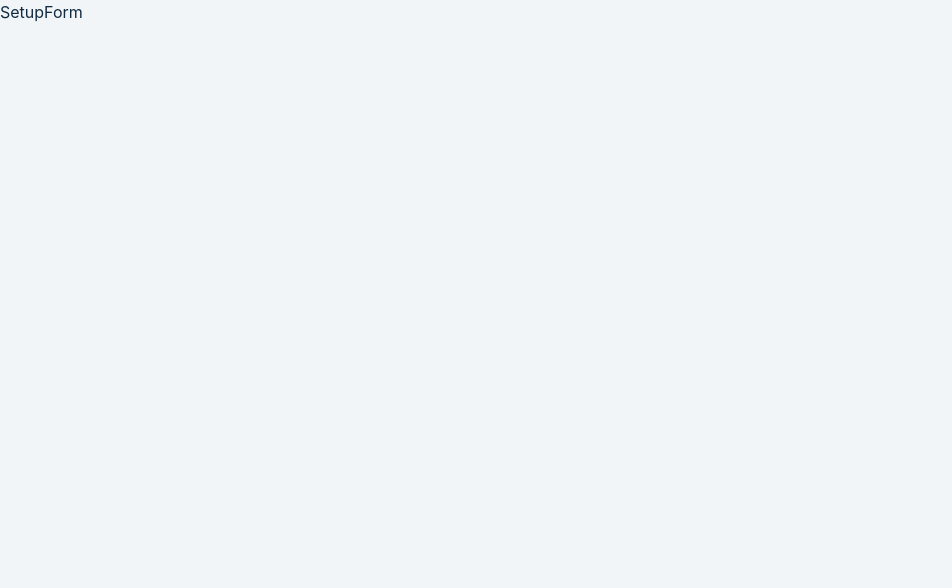
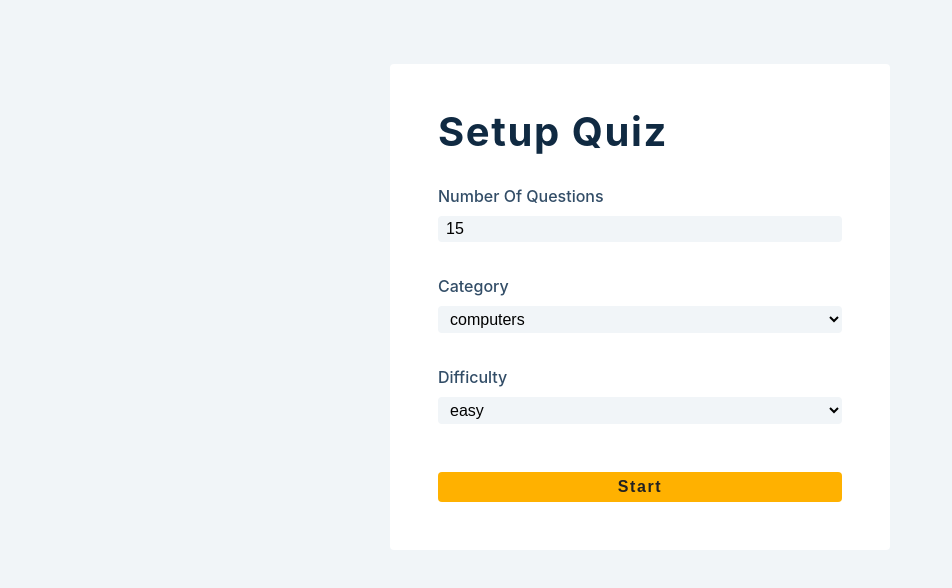
Before and after one commit to arslanovngc/react-tuto-projects, a React (Create React App) app: page / in a window 1280 px wide. Shown: the top 588 px of the page, without its empty margins (0-952 px from the left). Built offline with nearby package versions, Linux system fonts and the light colour scheme.

Commit message:
Done. Full eighth project

```diff
--- a/src/components/Quiz/Main.js
+++ b/src/components/Quiz/Main.js
@@ -6,7 +6,7 @@
 import "./main.css";
 
 const Main = () => {
-  const { isSettingUp, isLoading, questions, index, isCorrect, error, quiz, isModalOpen } = useGlobalContext();
+  const { isSettingUp, isLoading, questions, index, correct, nextQuestion, checkAnswer } = useGlobalContext();
 
   if (isSettingUp) {
     return <SetupForm />;
@@ -16,7 +16,46 @@
     return <Loading />;
   }
 
-  return <div>Main</div>;
+  const { question, incorrect_answers, correct_answer } = questions[index];
+
+  let answers = [...incorrect_answers];
+  const tempIndex = Math.floor(Math.random() * 4);
+
+  if (tempIndex === 3) {
+    answers.push(correct_answer);
+  } else {
+    answers.push(answers[tempIndex]);
+    answers[tempIndex] = correct_answer;
+  }
+
+  return (
+    <main>
+      <Modal />
+      <section className="quiz">
+        <p className="correct-answers">
+          correct answer: {correct}/{index}
+        </p>
+        <article className="container">
+          <h2 dangerouslySetInnerHTML={{ __html: question }} />
+          <div className="btn-container">
+            {answers.map((answer, index) => {
+              return (
+                <button
+                  key={index}
+                  className="answer-btn"
+                  onClick={() => checkAnswer(correct_answer === answer)}
+                  dangerouslySetInnerHTML={{ __html: answer }}
+                ></button>
+              );
+            })}
+          </div>
+        </article>
+        <button className="next-question" onClick={nextQuestion}>
+          next
+        </button>
+      </section>
+    </main>
+  );
 };
 
 export default Main;
--- a/src/components/Quiz/Modal.js
+++ b/src/components/Quiz/Modal.js
@@ -1,9 +1,19 @@
-import React from 'react'
+import { useGlobalContext } from "./context";
 
 const Modal = () => {
+  const { isModalOpen, closeModal, correct, questions } = useGlobalContext();
+
   return (
-    <div>Modal</div>
-  )
-}
+    <div className={`modal-container ${isModalOpen ? "isOpen" : null}`}>
+      <div className="modal-content">
+        <h2>Congrats!</h2>
+        <p>You answered {((correct / questions.length) * 100).toFixed(0)}% of questions correctly!</p>
+        <button className="close-btn" onClick={closeModal}>
+          Play again
+        </button>
+      </div>
+    </div>
+  );
+};
 
-export default Modal
+export default Modal;
--- a/src/components/Quiz/SetupForm.js
+++ b/src/components/Quiz/SetupForm.js
@@ -1,9 +1,54 @@
-import React from 'react'
+import { useGlobalContext } from "./context";
 
 const SetupForm = () => {
+  const { quiz, handleChange, handleSubmit, error } = useGlobalContext();
+
   return (
-    <div>SetupForm</div>
-  )
-}
+    <section className="quiz quiz-small">
+      <form className="setup-form">
+        <h2>Setup Quiz</h2>
+        <div className="form-control">
+          <label htmlFor="amount">number of questions</label>
+          <input
+            type="number"
+            name="amount"
+            id="amount"
+            value={quiz.amount}
+            onChange={handleChange}
+            className="form-input"
+            min={1}
+            max={50}
+          />
+        </div>
+        <div className="form-control">
+          <label htmlFor="category">category</label>
+          <select name="category" id="category" value={quiz.category} onChange={handleChange} className="form-input">
+            <option value="computers">computers</option>
+            <option value="sports">sports</option>
+            <option value="history">history</option>
+          </select>
+        </div>
+        <div className="form-control">
+          <label htmlFor="difficulty">difficulty</label>
+          <select
+            name="difficulty"
+            id="difficulty"
+            value={quiz.difficulty}
+            onChange={handleChange}
+            className="form-input"
+          >
+            <option value="easy">easy</option>
+            <option value="medium">medium</option>
+            <option value="hard">hard</option>
+          </select>
+        </div>
+        {error && <p className="error">Ooops! Can not generate questions, please select different options!</p>}
+        <button type="submit" onClick={handleSubmit} className="submit-btn">
+          start
+        </button>
+      </form>
+    </section>
+  );
+};
 
-export default SetupForm
+export default SetupForm;
--- a/src/components/Quiz/context.js
+++ b/src/components/Quiz/context.js
@@ -3,8 +3,6 @@
 
 const Endpoint = "https://opentdb.com/api.php?";
 
-const url = "";
-const tempUrl = "https://opentdb.com/api.php?amount=15&category=18&difficulty=easy&type=boolean";
 const table = {
   computers: 18,
   sports: 21,
@@ -18,7 +16,7 @@
     [isLoading, setIsLoading] = useState(false),
     [questions, setQuestions] = useState([]),
     [index, setIndex] = useState(0),
-    [isCorrect, setIsCorrect] = useState(0),
+    [correct, setCorrect] = useState(0),
     [error, setError] = useState(false),
     [quiz, setQuiz] = useState({
       amount: 15,
@@ -32,7 +30,6 @@
     setIsSettingUp(false);
 
     const resp = await axios(url).catch((e) => console.log(e));
-
     if (resp) {
       const data = resp.data.results;
 
@@ -64,7 +61,7 @@
 
   const checkAnswer = (value) => {
     if (value) {
-      setIsCorrect((old) => old + 1);
+      setCorrect((old) => old + 1);
     }
     nextQuestion();
   };
@@ -73,12 +70,23 @@
     setIsModalOpen(true);
   };
 
+  const closeModal = () => {
+    setIsModalOpen(false);
+    setIsSettingUp(true);
+    setCorrect(0);
+  };
+
+  const handleChange = (e) => {
+    const [name, value] = [e.target.name, e.target.value];
+    setQuiz({ ...quiz, [name]: value });
+  };
+
   const handleSubmit = (e) => {
     e.preventDefault();
 
     const { amount, category, difficulty } = quiz;
 
-    const url = `${Endpoint}amount=${amount}$difficulty=${difficulty}&category=${table[category]}&type=boolean`;
+    const url = `${Endpoint}amount=${amount}&difficulty=${difficulty}&category=${table[category]}&type=multiple`;
     fetchQuestions(url);
   };
 
@@ -87,7 +95,7 @@
     isLoading,
     questions,
     index,
-    isCorrect,
+    correct,
     error,
     quiz,
     isModalOpen,
@@ -95,6 +103,8 @@
     nextQuestion,
     checkAnswer,
     openModal,
+    closeModal,
+    handleChange,
   };
 
   return <AppContext.Provider value={providerValue}>{children}</AppContext.Provider>;
--- a/src/components/Quiz/main.css
+++ b/src/components/Quiz/main.css
@@ -52,8 +52,8 @@
   box-sizing: border-box;
 }
 body {
-  font-family: -apple-system, BlinkMacSystemFont, 'Segoe UI', Roboto, Oxygen,
-    Ubuntu, Cantarell, 'Open Sans', 'Helvetica Neue', sans-serif;
+  font-family: -apple-system, BlinkMacSystemFont, "Segoe UI", Roboto, Oxygen, Ubuntu, Cantarell, "Open Sans",
+    "Helvetica Neue", sans-serif;
   background: var(--clr-grey-10);
   color: var(--clr-grey-1);
   line-height: 1.5;
@@ -239,6 +239,7 @@
   border-radius: var(--radius);
 }
 .error {
+  font-size: 0.8rem;
   color: var(--clr-red-dark);
   text-transform: capitalize;
 }
```
